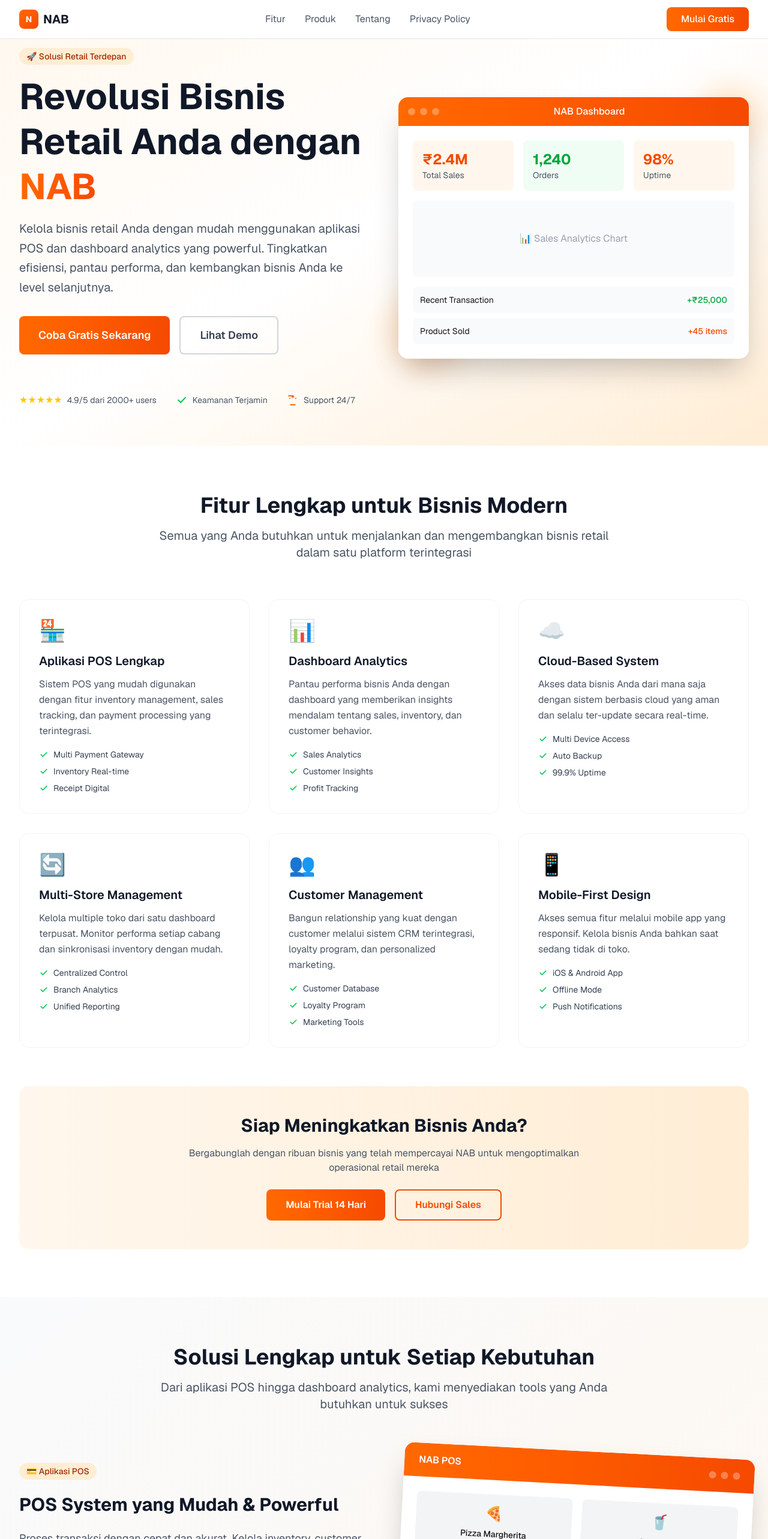
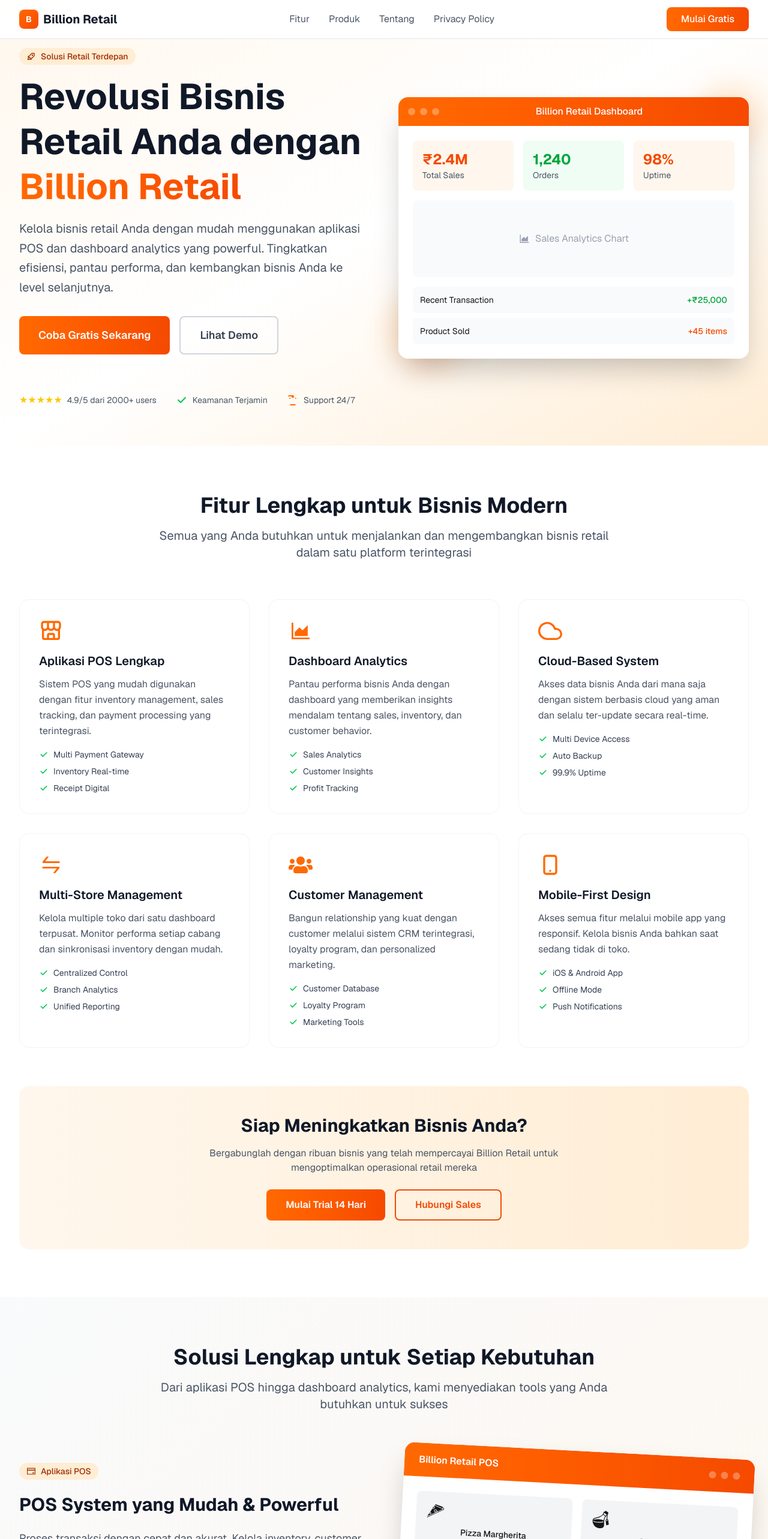
Before and after one commit to tanamdev/needabeauty_website, a Next.js app: page / in a window 1280 px wide. Shown: the top 2566 px of the page at 60% size. Built offline with nearby package versions, Linux system fonts and the light colour scheme.

Commit message:
fix: update dashboard

```diff
--- a/app/components/FeaturesSection.tsx
+++ b/app/components/FeaturesSection.tsx
@@ -1,13 +1,20 @@
 "use client";
 
 import { useToast } from "./ToastProvider";
+import { BRAND } from "../constants/brand";
+import { BiStoreAlt } from "react-icons/bi";
+import { AiOutlineAreaChart } from "react-icons/ai";
+import { FiCloud } from "react-icons/fi";
+import { AiOutlineSwap } from "react-icons/ai";
+import { FaUsers } from "react-icons/fa";
+import { HiOutlineDeviceMobile } from "react-icons/hi";
 
 export default function FeaturesSection() {
   const { showComingSoon } = useToast();
 
   const features = [
     {
-      icon: "🏪",
+  icon: <BiStoreAlt className="w-10 h-10 text-orange-500" />,
       title: "Aplikasi POS Lengkap",
       description:
         "Sistem POS yang mudah digunakan dengan fitur inventory management, sales tracking, dan payment processing yang terintegrasi.",
@@ -18,21 +25,21 @@
       ],
     },
     {
-      icon: "📊",
+  icon: <AiOutlineAreaChart className="w-10 h-10 text-orange-500" />,
       title: "Dashboard Analytics",
       description:
         "Pantau performa bisnis Anda dengan dashboard yang memberikan insights mendalam tentang sales, inventory, dan customer behavior.",
       highlights: ["Sales Analytics", "Customer Insights", "Profit Tracking"],
     },
     {
-      icon: "☁️",
+  icon: <FiCloud className="w-10 h-10 text-orange-500" />,
       title: "Cloud-Based System",
       description:
         "Akses data bisnis Anda dari mana saja dengan sistem berbasis cloud yang aman dan selalu ter-update secara real-time.",
       highlights: ["Multi Device Access", "Auto Backup", "99.9% Uptime"],
     },
     {
-      icon: "🔄",
+  icon: <AiOutlineSwap className="w-10 h-10 text-orange-500" />,
       title: "Multi-Store Management",
       description:
         "Kelola multiple toko dari satu dashboard terpusat. Monitor performa setiap cabang dan sinkronisasi inventory dengan mudah.",
@@ -43,14 +50,14 @@
       ],
     },
     {
-      icon: "👥",
+  icon: <FaUsers className="w-10 h-10 text-orange-500" />,
       title: "Customer Management",
       description:
         "Bangun relationship yang kuat dengan customer melalui sistem CRM terintegrasi, loyalty program, dan personalized marketing.",
       highlights: ["Customer Database", "Loyalty Program", "Marketing Tools"],
     },
     {
-      icon: "📱",
+  icon: <HiOutlineDeviceMobile className="w-10 h-10 text-orange-500" />,
       title: "Mobile-First Design",
       description:
         "Akses semua fitur melalui mobile app yang responsif. Kelola bisnis Anda bahkan saat sedang tidak di toko.",
@@ -124,8 +131,8 @@
               Siap Meningkatkan Bisnis Anda?
             </h3>
             <p className="text-gray-600 mb-6 max-w-2xl mx-auto">
-              Bergabunglah dengan ribuan bisnis yang telah mempercayai NAB untuk
-              mengoptimalkan operasional retail mereka
+              Bergabunglah dengan ribuan bisnis yang telah mempercayai {BRAND}{" "}
+              untuk mengoptimalkan operasional retail mereka
             </p>
             <div className="flex flex-col sm:flex-row gap-4 justify-center">
               <button
--- a/app/components/Footer.tsx
+++ b/app/components/Footer.tsx
@@ -1,4 +1,5 @@
 import Link from "next/link";
+import { BRAND, BRAND_INITIAL } from "../constants/brand";
 
 export default function Footer() {
   return (
@@ -10,9 +11,9 @@
           <div className="space-y-4">
             <div className="flex items-center space-x-2">
               <div className="w-8 h-8 bg-gradient-to-br from-orange-500 to-orange-600 rounded-lg flex items-center justify-center">
-                <span className="text-white font-bold text-sm">N</span>
+                <span className="text-white font-bold text-sm">{BRAND_INITIAL}</span>
               </div>
-              <span className="text-xl font-bold">NAB</span>
+              <span className="text-xl font-bold">{BRAND}</span>
             </div>
             <p className="text-gray-400 text-sm leading-relaxed">
               Solusi retail terdepan yang membantu bisnis Anda tumbuh dengan
@@ -242,7 +243,7 @@
         <div className="py-6 border-t border-gray-800">
           <div className="flex flex-col md:flex-row justify-between items-center space-y-4 md:space-y-0">
             <div className="text-gray-400 text-sm">
-              © 2024 NAB. All rights reserved.
+              © 2024 {BRAND}. All rights reserved.
             </div>
             <div className="flex flex-wrap items-center space-x-6 text-sm">
               <Link
--- a/app/components/Header.tsx
+++ b/app/components/Header.tsx
@@ -3,6 +3,7 @@
 import { useState, MouseEvent } from "react";
 import Link from "next/link";
 import { useToast } from "./ToastProvider";
+import { BRAND, BRAND_INITIAL } from "../constants/brand";
 
 export default function Header() {
   const [isMenuOpen, setIsMenuOpen] = useState(false);
@@ -40,9 +41,9 @@
           <div className="flex items-center">
             <Link href="/" className="flex items-center space-x-2">
               <div className="w-8 h-8 bg-gradient-to-br from-orange-500 to-orange-600 rounded-lg flex items-center justify-center">
-                <span className="text-white font-bold text-sm">N</span>
+                <span className="text-white font-bold text-sm">{BRAND_INITIAL}</span>
               </div>
-              <span className="text-xl font-bold text-gray-900">NAB</span>
+              <span className="text-xl font-bold text-gray-900">{BRAND}</span>
             </Link>
           </div>
 
--- a/app/components/HeroSection.tsx
+++ b/app/components/HeroSection.tsx
@@ -1,6 +1,9 @@
 "use client";
 
 import { useToast } from "./ToastProvider";
+import { BRAND } from "../constants/brand";
+import { TbRocket } from "react-icons/tb";
+import { AiOutlineAreaChart } from "react-icons/ai";
 
 export default function HeroSection() {
   const { showComingSoon } = useToast();
@@ -13,12 +16,13 @@
           <div className="space-y-8">
             <div className="space-y-4">
               <div className="inline-flex items-center px-3 py-1 rounded-full text-sm font-medium bg-orange-100 text-orange-800">
-                🚀 Solusi Retail Terdepan
+                <TbRocket className="w-4 h-4 mr-2" />
+                <span>Solusi Retail Terdepan</span>
               </div>
               <h1 className="text-4xl md:text-5xl lg:text-6xl font-bold text-gray-900 leading-tight">
                 Revolusi Bisnis Retail Anda dengan{" "}
                 <span className="bg-gradient-to-r from-orange-500 to-orange-600 bg-clip-text text-transparent">
-                  NAB
+                  {BRAND}
                 </span>
               </h1>
               <p className="text-xl text-gray-600 leading-relaxed">
@@ -90,7 +94,9 @@
                   <div className="w-3 h-3 bg-white/30 rounded-full"></div>
                 </div>
                 <div className="flex-1 text-center">
-                  <span className="text-white font-medium">NAB Dashboard</span>
+                  <span className="text-white font-medium">
+                    {BRAND} Dashboard
+                  </span>
                 </div>
               </div>
 
@@ -118,7 +124,10 @@
                 </div>
 
                 <div className="bg-gray-50 h-32 rounded-lg flex items-center justify-center">
-                  <div className="text-gray-400">📊 Sales Analytics Chart</div>
+                  <div className="flex items-center text-gray-400">
+                    <AiOutlineAreaChart className="w-5 h-5 mr-2" />
+                    <span>Sales Analytics Chart</span>
+                  </div>
                 </div>
 
                 <div className="space-y-2">
--- a/app/components/ProductShowcase.tsx
+++ b/app/components/ProductShowcase.tsx
@@ -1,6 +1,10 @@
 "use client";
 
 import { useToast } from "./ToastProvider";
+import { BRAND } from "../constants/brand";
+import { AiOutlineCreditCard } from "react-icons/ai";
+import { AiOutlineAreaChart } from "react-icons/ai";
+import { GiDrinkMe, GiPizzaSlice } from "react-icons/gi";
 
 export default function ProductShowcase() {
   const { showComingSoon } = useToast();
@@ -27,7 +31,8 @@
           <div className="grid lg:grid-cols-2 gap-12 items-center">
             <div className="space-y-6">
               <div className="inline-flex items-center px-3 py-1 rounded-full text-sm font-medium bg-orange-100 text-orange-800">
-                💳 Aplikasi POS
+                <AiOutlineCreditCard className="w-4 h-4 mr-2" />
+                <span>Aplikasi POS</span>
               </div>
               <h3 className="text-3xl font-bold text-gray-900">
                 POS System yang Mudah & Powerful
@@ -113,7 +118,7 @@
             <div className="relative">
               <div className="bg-white rounded-2xl shadow-2xl overflow-hidden transform rotate-3 hover:rotate-0 transition-transform duration-300">
                 <div className="bg-gradient-to-r from-orange-500 to-orange-600 px-6 py-4 flex items-center justify-between">
-                  <h4 className="text-white font-semibold">NAB POS</h4>
+                  <h4 className="text-white font-semibold">{BRAND} POS</h4>
                   <div className="flex space-x-2">
                     <div className="w-3 h-3 bg-white/30 rounded-full"></div>
                     <div className="w-3 h-3 bg-white/30 rounded-full"></div>
@@ -124,14 +129,18 @@
                 <div className="p-6 space-y-4">
                   <div className="grid grid-cols-2 gap-4">
                     <div className="bg-gray-100 p-4 rounded-lg text-center">
-                      <div className="text-2xl mb-2">🍕</div>
+                      <div className="text-2xl mb-2">
+                        <GiPizzaSlice className="w-8 h-8" />
+                      </div>
                       <div className="text-sm font-medium">
                         Pizza Margherita
                       </div>
                       <div className="text-orange-600 font-bold">₹299</div>
                     </div>
                     <div className="bg-gray-100 p-4 rounded-lg text-center">
-                      <div className="text-2xl mb-2">🥤</div>
+                      <div className="text-2xl mb-2">
+                        <GiDrinkMe className="w-8 h-8" />
+                      </div>
                       <div className="text-sm font-medium">Coca Cola</div>
                       <div className="text-orange-600 font-bold">₹59</div>
                     </div>
@@ -172,7 +181,9 @@
             <div className="relative order-2 lg:order-1">
               <div className="bg-white rounded-2xl shadow-2xl overflow-hidden transform -rotate-3 hover:rotate-0 transition-transform duration-300">
                 <div className="bg-gradient-to-r from-orange-500 to-orange-600 px-6 py-4 flex items-center justify-between">
-                  <h4 className="text-white font-semibold">NAB Dashboard</h4>
+                  <h4 className="text-white font-semibold">
+                    {BRAND} Dashboard
+                  </h4>
                   <div className="flex space-x-2">
                     <div className="w-3 h-3 bg-white/30 rounded-full"></div>
                     <div className="w-3 h-3 bg-white/30 rounded-full"></div>
@@ -243,7 +254,8 @@
 
             <div className="space-y-6 order-1 lg:order-2">
               <div className="inline-flex items-center px-3 py-1 rounded-full text-sm font-medium bg-orange-100 text-orange-800">
-                📊 Dashboard Analytics
+                <AiOutlineAreaChart className="w-4 h-4 mr-2" />
+                <span>Dashboard Analytics</span>
               </div>
               <h3 className="text-3xl font-bold text-gray-900">
                 Insights Mendalam untuk Keputusan Bisnis
--- a/app/components/ToastProvider.tsx
+++ b/app/components/ToastProvider.tsx
@@ -45,7 +45,7 @@
 
   const showComingSoon = () => {
     showToast(
-      "🚀 Fitur ini segera hadir! Stay tuned untuk update terbaru.",
+      "Fitur ini segera hadir — stay tuned untuk update terbaru.",
       "info"
     );
   };
--- /dev/null
+++ b/app/constants/brand.ts
@@ -0,0 +1,2 @@
+export const BRAND = process.env.NEXT_PUBLIC_BRAND_NAME || "Billion Retail";
+export const BRAND_INITIAL = BRAND.charAt(0).toUpperCase();
--- a/app/layout.tsx
+++ b/app/layout.tsx
@@ -1,4 +1,5 @@
 import type { Metadata } from "next";
+import { BRAND } from "./constants/brand";
 import { Geist, Geist_Mono } from "next/font/google";
 import "./globals.css";
 import { ToastProvider } from "./components/ToastProvider";
@@ -14,8 +15,8 @@
 });
 
 export const metadata: Metadata = {
-  title: "Create Next App",
-  description: "Generated by create next app",
+  title: `${BRAND} Landing Page`,
+  description: "Solusi Retail Terdepan untuk Bisnis Anda",
 };
 
 export default function RootLayout({
--- a/app/page.tsx
+++ b/app/page.tsx
@@ -5,7 +5,11 @@
 import HeroSection from "./components/HeroSection";
 import FeaturesSection from "./components/FeaturesSection";
 import ProductShowcase from "./components/ProductShowcase";
+import { BRAND } from "./constants/brand";
 import { useToast } from "./components/ToastProvider";
+import { GiBullseye } from "react-icons/gi";
+import { FiStar } from "react-icons/fi";
+import { TbRocket } from "react-icons/tb";
 
 export default function Home() {
   const { showComingSoon } = useToast();
@@ -23,10 +27,10 @@
           <div className="grid lg:grid-cols-2 gap-12 items-center">
             <div className="space-y-6">
               <h2 className="text-3xl md:text-4xl font-bold text-gray-900">
-                Tentang NAB
+                Tentang {BRAND}
               </h2>
               <p className="text-lg text-gray-600 leading-relaxed">
-                NAB adalah platform retail technology yang membantu ribuan
+                {BRAND} adalah platform retail technology yang membantu ribuan
                 bisnis di Indonesia untuk bertransformasi digital. Dengan
                 pengalaman lebih dari 5 tahun di industri retail, kami memahami
                 tantangan yang dihadapi oleh pemilik bisnis dalam mengelola
@@ -61,8 +65,8 @@
               <div className="bg-gradient-to-br from-orange-50 to-orange-100 rounded-2xl p-8">
                 <div className="space-y-6">
                   <div className="flex items-center space-x-4">
-                    <div className="w-12 h-12 bg-gradient-to-br from-orange-500 to-orange-600 rounded-xl flex items-center justify-center">
-                      <span className="text-white font-bold text-lg">🎯</span>
+                      <div className="w-12 h-12 bg-gradient-to-br from-orange-500 to-orange-600 rounded-xl flex items-center justify-center">
+                      <GiBullseye className="w-6 h-6 text-white" />
                     </div>
                     <div>
                       <h4 className="font-semibold text-gray-900">Misi Kami</h4>
@@ -74,8 +78,8 @@
                   </div>
 
                   <div className="flex items-center space-x-4">
-                    <div className="w-12 h-12 bg-gradient-to-br from-green-500 to-orange-500 rounded-xl flex items-center justify-center">
-                      <span className="text-white font-bold text-lg">🚀</span>
+                      <div className="w-12 h-12 bg-gradient-to-br from-green-500 to-orange-500 rounded-xl flex items-center justify-center">
+                      <TbRocket className="w-6 h-6 text-white" />
                     </div>
                     <div>
                       <h4 className="font-semibold text-gray-900">Visi Kami</h4>
@@ -87,8 +91,8 @@
                   </div>
 
                   <div className="flex items-center space-x-4">
-                    <div className="w-12 h-12 bg-gradient-to-br from-orange-500 to-orange-600 rounded-xl flex items-center justify-center">
-                      <span className="text-white font-bold text-lg">💡</span>
+                      <div className="w-12 h-12 bg-gradient-to-br from-orange-500 to-orange-600 rounded-xl flex items-center justify-center">
+                      <FiStar className="w-6 h-6 text-white" />
                     </div>
                     <div>
                       <h4 className="font-semibold text-gray-900">
@@ -114,7 +118,7 @@
           </h2>
           <p className="text-xl text-orange-100 mb-8 leading-relaxed">
             Bergabunglah dengan ribuan bisnis yang telah merasakan manfaat
-            solusi NAB. Dapatkan trial gratis 14 hari tanpa komitmen.
+            solusi {BRAND}. Dapatkan trial gratis 14 hari tanpa komitmen.
           </p>
           <div className="flex flex-col sm:flex-row gap-4 justify-center">
             <button
--- a/app/privacy-policy/page.tsx
+++ b/app/privacy-policy/page.tsx
@@ -1,6 +1,7 @@
 "use client";
 import Link from "next/link";
 import { useState } from "react";
+import { BRAND } from "../constants/brand";
 
 export default function PrivacyPolicy() {
   const [lang, setLang] = useState<"en" | "id">("en");
@@ -10,8 +11,8 @@
       title: "Privacy Policy",
       updated: "Last updated: September 13, 2024",
       intro: [
-        "Welcome to NaB POS! This Privacy Policy explains how we collect, use, and store your information. Since technology and privacy laws are always evolving, we may occasionally update this policy. If significant changes are made, we will notify our clients. By continuing to use NaB POS after such changes, you agree to the revised policy.",
-        "By using NaB POS (the “Application”), you agree to the terms of this Privacy Policy and, where applicable, the NaB POS Terms of Service. This Privacy Policy is a legally binding agreement between you (and your company or employer, if applicable) as the user of the Application (“you”, “your”) and NaB POS (“we”, “our”, “us”).",
+        `Welcome to ${BRAND} POS! This Privacy Policy explains how we collect, use, and store your information. Since technology and privacy laws are always evolving, we may occasionally update this policy. If significant changes are made, we will notify our clients. By continuing to use ${BRAND} POS after such changes, you agree to the revised policy.`,
+        `By using ${BRAND} POS (the “Application”), you agree to the terms of this Privacy Policy and, where applicable, the ${BRAND} POS Terms of Service. This Privacy Policy is a legally binding agreement between you (and your company or employer, if applicable) as the user of the Application (“you”, “your”) and ${BRAND} POS (“we”, “our”, “us”).`,
         "“Personal Information” refers to any information related to an identifiable individual, excluding basic business contact details such as employee name, title, business address, or telephone number.",
       ],
       merchants: {
@@ -78,8 +79,8 @@
       title: "Kebijakan Privasi",
       updated: "Terakhir diperbarui: 13 September 2024",
       intro: [
-        "Selamat datang di NaB POS! Kebijakan Privasi ini menjelaskan bagaimana kami mengumpulkan, menggunakan, dan menyimpan informasi Anda. Karena teknologi dan hukum privasi selalu berkembang, kami dapat memperbarui kebijakan ini dari waktu ke waktu. Jika ada perubahan besar, kami akan memberi tahu klien kami. Dengan terus menggunakan NaB POS setelah perubahan tersebut, Anda dianggap menyetujui kebijakan yang telah diperbarui.",
-        'Dengan menggunakan NaB POS ("Aplikasi"), Anda setuju dengan ketentuan Kebijakan Privasi ini dan, jika berlaku, Ketentuan Layanan NaB POS. Kebijakan Privasi ini merupakan perjanjian hukum yang mengikat antara Anda (dan perusahaan atau atasan Anda, jika berlaku) sebagai pengguna Aplikasi ("Anda") dan NaB POS ("kami").',
+        `Selamat datang di ${BRAND} POS! Kebijakan Privasi ini menjelaskan bagaimana kami mengumpulkan, menggunakan, dan menyimpan informasi Anda. Karena teknologi dan hukum privasi selalu berkembang, kami dapat memperbarui kebijakan ini dari waktu ke waktu. Jika ada perubahan besar, kami akan memberi tahu klien kami. Dengan terus menggunakan ${BRAND} POS setelah perubahan tersebut, Anda dianggap menyetujui kebijakan yang telah diperbarui.`,
+        `Dengan menggunakan ${BRAND} POS ("Aplikasi"), Anda setuju dengan ketentuan Kebijakan Privasi ini dan, jika berlaku, Ketentuan Layanan ${BRAND} POS. Kebijakan Privasi ini merupakan perjanjian hukum yang mengikat antara Anda (dan perusahaan atau atasan Anda, jika berlaku) sebagai pengguna Aplikasi ("Anda") dan ${BRAND} POS ("kami").`,
         '"Informasi Pribadi" berarti setiap informasi terkait individu yang dapat diidentifikasi, tidak termasuk detail kontak bisnis dasar seperti nama karyawan, jabatan, alamat bisnis, atau nomor telepon.',
       ],
       merchants: {
@@ -141,7 +142,7 @@
       contact: {
         title: "Kontak",
         p1: "Jika Anda memiliki pertanyaan tentang Kebijakan Privasi ini atau cara data Anda ditangani, silakan hubungi kami di:",
-        email: "[alamat email Anda]",
+        email: "tanamteam@gmail.com",
       },
     },
   };
```
Also changed, not shown: package.json (+4 -3 lines), 1 other file (tests, documents, lock files or other folders).
